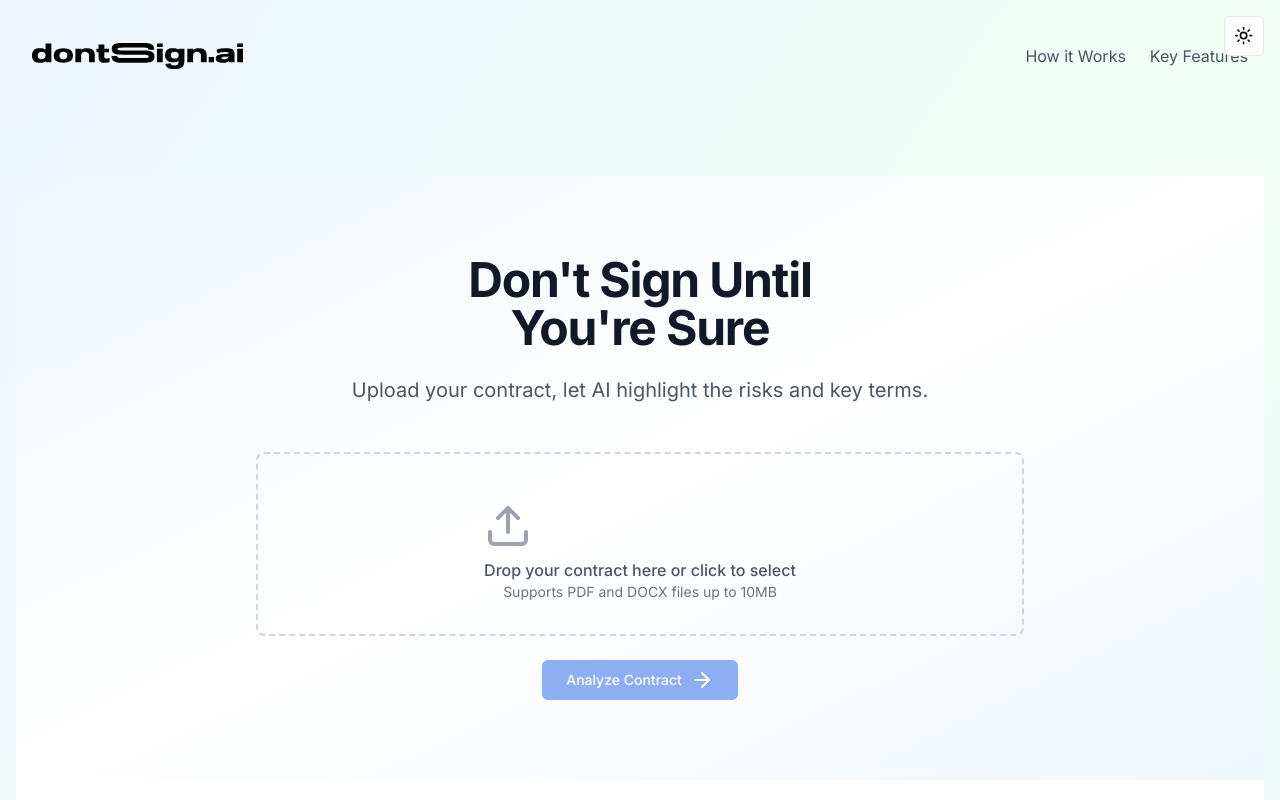
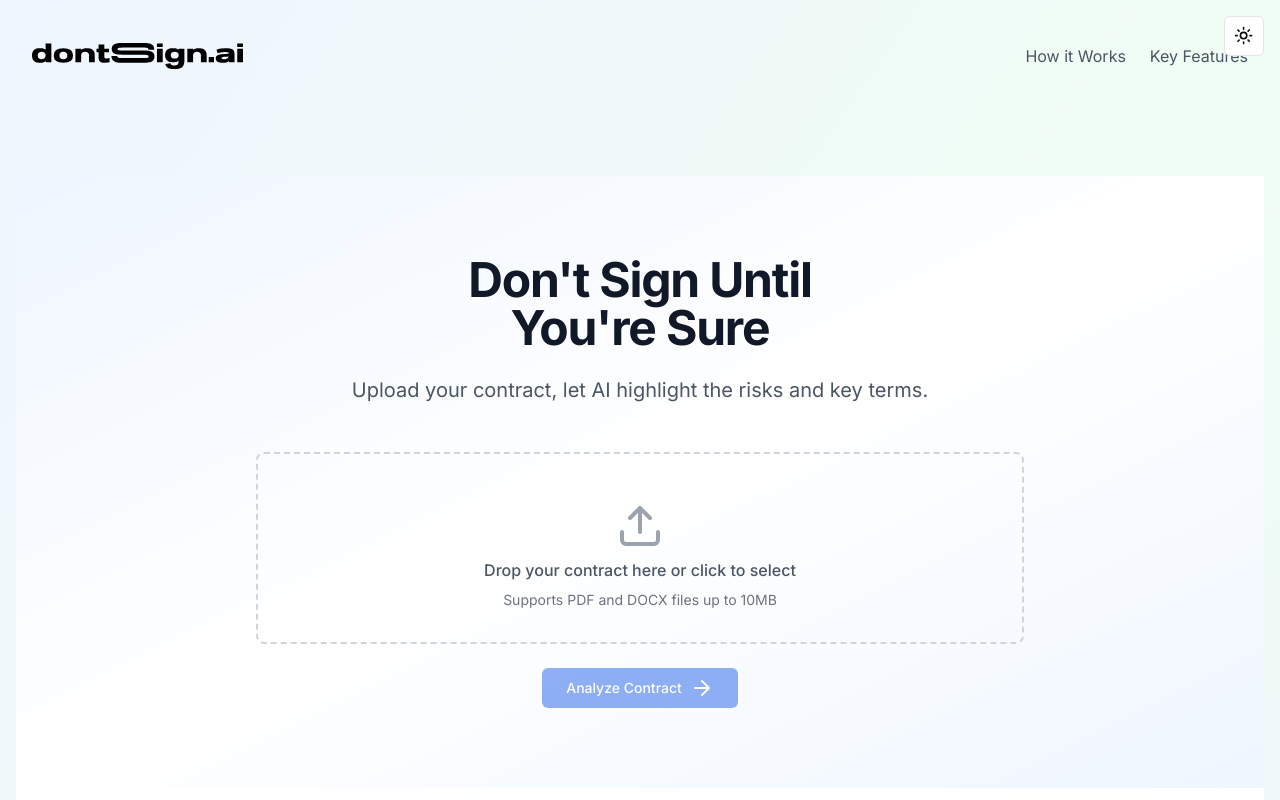
Before and after one commit to morhendos/dontsign, a Next.js app: page / in a window 1280 px wide. Shown: the top 800 px of the page. Built offline with nearby package versions, Linux system fonts and the light colour scheme; no server answers.

Commit message:
Fix upload icon centering and spacing issues

```diff
--- a/components/contract-upload/FileUploadArea.tsx
+++ b/components/contract-upload/FileUploadArea.tsx
@@ -82,7 +82,7 @@ export function FileUploadArea({
           }
         `}
       >
-        <div className="flex flex-col items-center justify-center space-y-4 text-center">
+        <div className="flex flex-col items-center justify-center space-y-4 text-center h-full">
           <input {...getInputProps()} />
 
           {isUploading ? (
@@ -98,7 +98,7 @@ export function FileUploadArea({
             </AnimatedAppear>
           ) : file ? (
             <AnimatedAppear direction="up" duration={300}>
-              <>
+              <div className="flex flex-col items-center space-y-2">
                 <div className="flex items-center space-x-2 text-green-800 dark:text-green-100 group-hover:text-blue-900 dark:group-hover:text-blue-100 transition-colors">
                   <FileText className="w-8 h-8 transition-transform duration-300 group-hover:scale-110" />
                   <span className="text-lg font-medium">{file.name}</span>
@@ -106,14 +106,14 @@ export function FileUploadArea({
                 <p className="text-sm text-gray-500 dark:text-gray-400 group-hover:text-blue-900 dark:group-hover:text-blue-100 transition-colors">
                   Click or drop another file to replace
                 </p>
-              </>
+              </div>
             </AnimatedAppear>
           ) : (
             <AnimatedAppear direction="up" duration={300}>
-              <>
+              <div className="flex flex-col items-center space-y-2">
                 <Upload
                   className={`
-                    w-12 h-12 mb-2
+                    w-12 h-12
                     transition-all duration-300
                     ${isDragging
                       ? "text-blue-500 dark:text-blue-400 scale-110"
@@ -136,7 +136,7 @@ export function FileUploadArea({
                 <p className="text-sm text-gray-500 dark:text-gray-400 transition-colors duration-300">
                   Supports PDF and DOCX files up to 10MB
                 </p>
-              </>
+              </div>
             </AnimatedAppear>
           )}
         </div>
```
